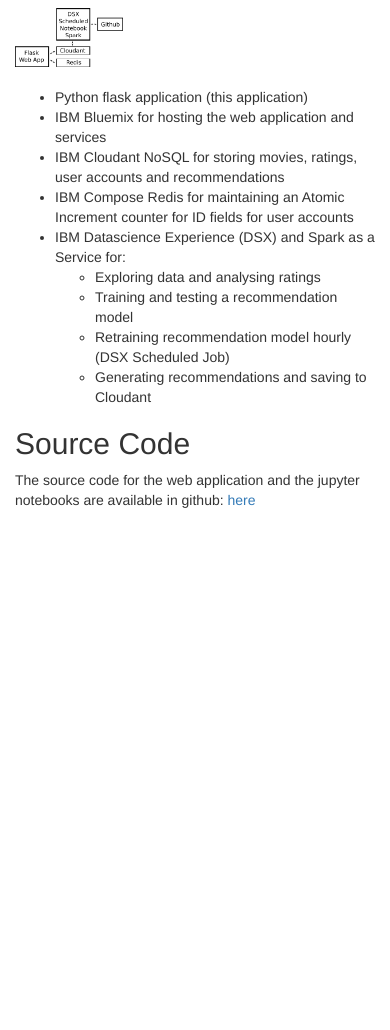
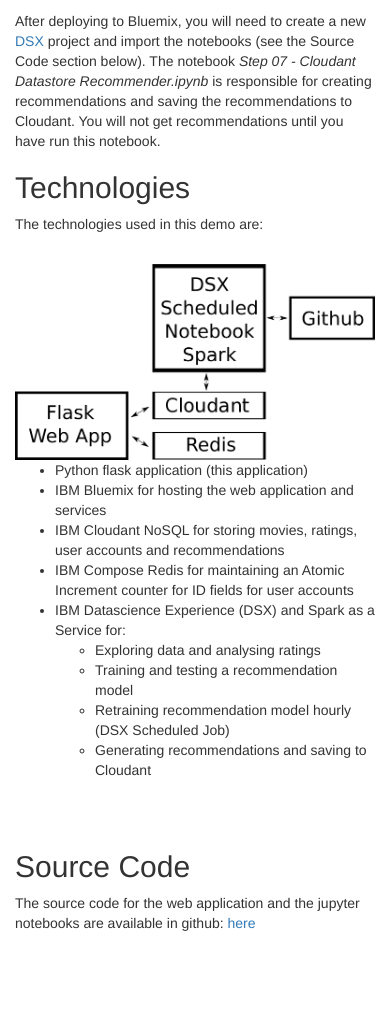
Before and after one commit to snowch/movie-recommender-demo, a Flask app: page / in a window 390 px wide. Shown: the part 980-2010 px from the top of the page. Before the commit the page ends 1488 px from the top, so only its background shows below. Run offline with Flask 2, Linux system fonts and the light colour scheme; parts of the project's set-up code (start-up, migrations or seed data) failed here and were passed over; some libraries are stand-ins or nearby versions.

Commit message:
add more info on running your own demo

```diff
--- a/web_app/app/templates/main/home.html
+++ b/web_app/app/templates/main/home.html
@@ -18,13 +18,22 @@
         <li><a href="{{ url_for('main.recommendations') }}">Get Recommendations</a> for movies</li>
     </ul>
     <p><b>NOTE:</b> The goal of this webapp is to show Apache Spark Machine Learning. Therefore, some functionality is missing and it doesn't have the polish that you would expect from a commercial movie recommendation web site.</p>
+
+    <h2>Running your own demo instance</h2>
+
     <p><a href="https://bluemix.net/deploy?repository=https://github.com/snowch/movie-recommender-demo.git"><img src="https://bluemix.net/deploy/button.png" alt="Deploy to Bluemix"></a>
-    &nbsp;You can deploy your own instance of this web application (plus Cloudant and Compose Redis). Click on the link and follow the instructions.</p>
+    &nbsp;You can deploy your own instance of this web application (plus Cloudant and Compose Redis). Click on the button and follow the instructions.</p>
+    <p>After deploying to Bluemix, you will need to create a new <a href="http://datascience.ibm.com">DSX</a> project and import the notebooks (see the Source Code section below).  The notebook <em>Step 07 - Cloudant Datastore Recommender.ipynb</em> is responsible for creating recommendations and saving the recommendations to Cloudant.  You will not get recommendations until you have run this notebook.</p>
+
     <h2>Technologies</h2>
     <p>The technologies used in this demo are:</p>
-    <img alt="Overall Architecture" src="{{ url_for('static', filename='movie-recommender-demo.png') }}" width="30%">
     <br/>
-    <br/>
+
+    <div class="row">
+        <div class="col-sm-4">
+            <img alt="Overall Architecture" src="{{ url_for('static', filename='movie-recommender-demo.png') }}" width="100%">
+        </div>
+        <div class="col-sm-8">
             <ul>
                 <li>Python flask application (this application)</li>
                 <li>IBM Bluemix for hosting the web application and services</li>
@@ -39,6 +48,11 @@
                    </ul>
                 </li>
             </ul>
+        </div>
+    </div>
+
+    <br/>
+    <br/>
 
     <h2>Source Code</h2>
     <p>The source code for the web application and the jupyter notebooks are available in github: <a href="https://github.com/snowch/movie-recommender-demo/">here</a></p>
```
Lines whose indentation alone changed are shown as unchanged.
